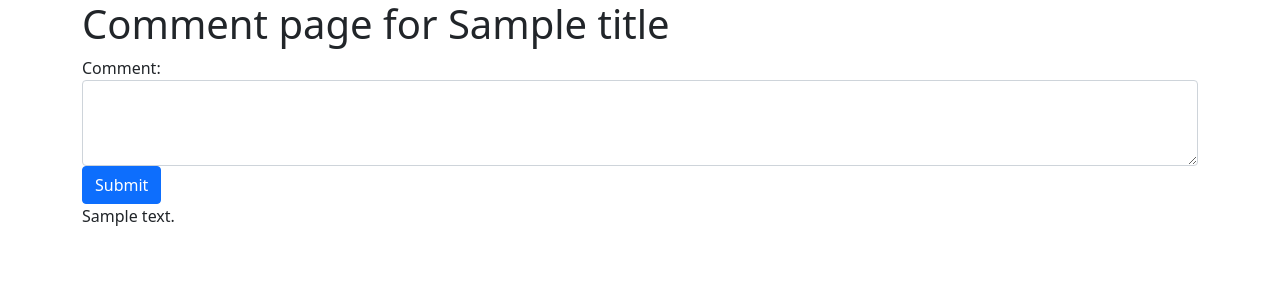
After one commit to VyshnaviMulakalapalli/app, a Django app: template home/templates/home/comments.html in a window 1280 px wide. The commit adds this page. Shown: the top 300 px of the page. Run offline with Django 4.2, Linux system fonts and the light colour scheme; the template is opened without the code that fills it: most values are stand-ins (such as "Sample title", 1, 10 or a date in 2020).

Commit message:
add comments feature for movie app

```diff
--- /dev/null
+++ b/home/templates/home/comments.html
@@ -0,0 +1,21 @@
+{% extends "home/base.html" %}
+
+{% block title %}
+    Comments
+{% endblock %}
+
+{% block main %}
+    <h1>Comment page for {{ title }} </h1>
+    <form method="POST">
+        {% csrf_token %}
+        <div class="form-group">
+            <label for ="comment">Comment:</label>
+            <textarea class="form-control" id="comment" name="comment" rows="3"></textarea>
+        </div>
+        <button type="submit" class="btn btn-primary">Submit</button>
+
+    </form>
+    {% for c in comments %}
+        {{ c }}
+    {% endfor %}
+{% endblock %}
--- a/home/templates/home/movie_detail.html
+++ b/home/templates/home/movie_detail.html
@@ -12,7 +12,9 @@
     <h2>Overview</h2>
     <p>{{ data.overview }}</p>
     <hr>
-
+    <h2>Comments</h2>
+    <img src="https://img.icons8.com/external-sbts2018-blue-sbts2018/58/000000/external-comment-social-media-basic-1-sbts2018-blue-sbts2018.png">
+    <hr>
     <h2>Genres</h2>
     <ul>
         {% for g in data.genres %}
```
